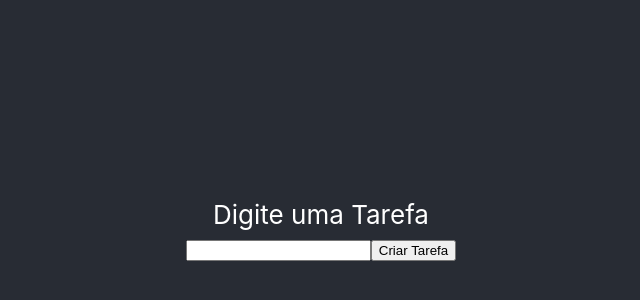
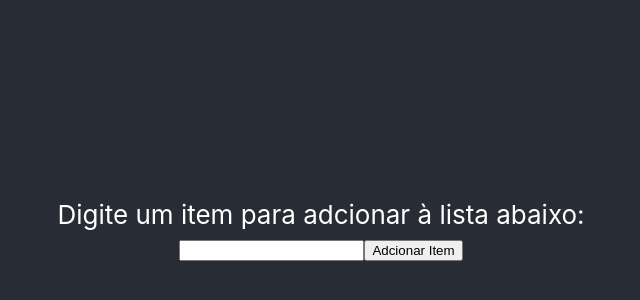
Before and after one commit to walterlbf/crud-app, a React (Create React App) app: page / in a window 1280 px wide. Shown: the part 170-470 px from the top of the page, without its empty margins (319-959 px from the left). Built offline with nearby package versions, Linux system fonts and the light colour scheme.

Commit message:
trocado tarefa por item

```diff
--- a/src/App.js
+++ b/src/App.js
@@ -5,7 +5,7 @@ function App() {
   return (
     <div className="App-header">
       <header>
-        Digite uma Tarefa
+        Digite um item para adcionar à lista abaixo:
       </header>
       <Form />
     </div>
--- a/src/components/Button.js
+++ b/src/components/Button.js
@@ -2,15 +2,9 @@ import React from 'react'
 
 export default function Button() {
 
-
-    const handleSubmit = (event) => {
-        event.preventDefault();
-        console.log('submit');
-    }
-
     return (
         <>
-           <button type='submit'>Criar Tarefa</button>
+           <button type='submit'>Adcionar Item</button>
         </>
     )
 }
--- a/src/components/Form.js
+++ b/src/components/Form.js
@@ -4,17 +4,17 @@ import { useState } from 'react'
 
 export default function Form() {
 
-    const [tarefa, setTarefa] = useState({
-        task:''
+    const [item, setItem] = useState({
+        item:''
     });
 
     const handleChange = ({target: {value, id}}) => {
-        setTarefa({
-            ...tarefa,
+        setItem({
+            ...item,
             [id]: value,
         });
     }
-    console.log(tarefa);
+    console.log(item);
 
     const handleSubmit = (event) => {
         event.preventDefault();
@@ -23,7 +23,7 @@ export default function Form() {
 
     return (
         <form onSubmit={handleSubmit}>
-            <input type='text' id='task' onChange={handleChange}/>
+            <input type='text' id='item' onChange={handleChange}/>
             <Button />
         </form>
     )
```
